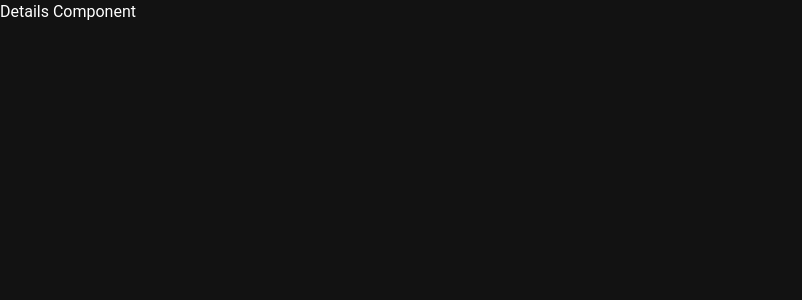
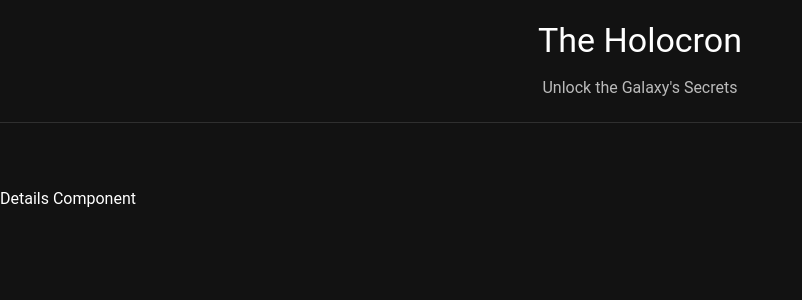
Before and after one commit to Sol-Zeta/the-holocron-app, a Next.js app: page /1 in a window 1280 px wide. Shown: the top 300 px of the page, without its empty margins (0-802 px from the left). Built offline with nearby package versions, Linux system fonts and the light colour scheme.

Commit message:
Create Layout component

```diff
--- /dev/null
+++ b/src/components/Layout/index.tsx
@@ -0,0 +1,34 @@
+import React, { FC, ReactNode } from 'react';
+import { Box, Divider, Typography } from '@mui/material';
+
+interface LayoutProps {
+  children: ReactNode;
+}
+
+const Layout: FC<LayoutProps> = ({ children }) => (
+  <Box data-testid="Layout">
+    <Box sx={{ textAlign: 'center', margin: '20px 0' }} component="header">
+      <Typography variant="h4" component="h1" gutterBottom>
+        The Holocron
+      </Typography>
+      <Typography
+        variant="subtitle1"
+        component="h2"
+        color="textSecondary"
+        gutterBottom
+      >
+        Unlock the Galaxy's Secrets
+      </Typography>
+    </Box>
+    <Divider />
+    <Box
+      maxHeight="calc(100vh - 120px)"
+      overflow="scroll"
+      paddingY={{ xs: 6, md: 8 }}
+    >
+      {children}
+    </Box>
+  </Box>
+);
+
+export default Layout;
--- a/src/pages/_app.tsx
+++ b/src/pages/_app.tsx
@@ -1,13 +1,16 @@
 import React from 'react';
 import App from 'next/app';
 import ThemeProvider from '@/styles/ThemeProvider';
+import Layout from '@/components/Layout';
 
 class MyApp extends App {
   render() {
     const { Component, pageProps } = this.props;
     return (
       <ThemeProvider>
-        <Component {...pageProps} />
+        <Layout>
+          <Component {...pageProps} />
+        </Layout>
       </ThemeProvider>
     );
   }
```
Also changed, not shown: src/components/Layout/Layout.module.scss (added, +10 -0 lines), 2 other files (tests, documents, lock files or other folders).
